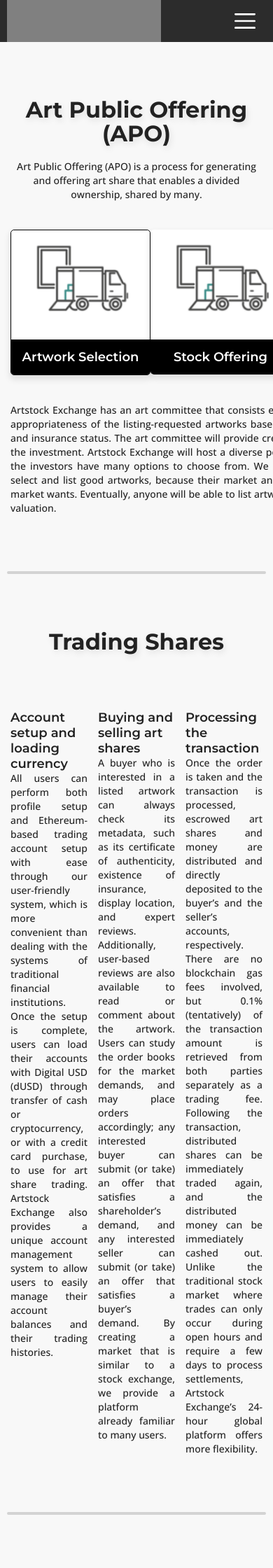
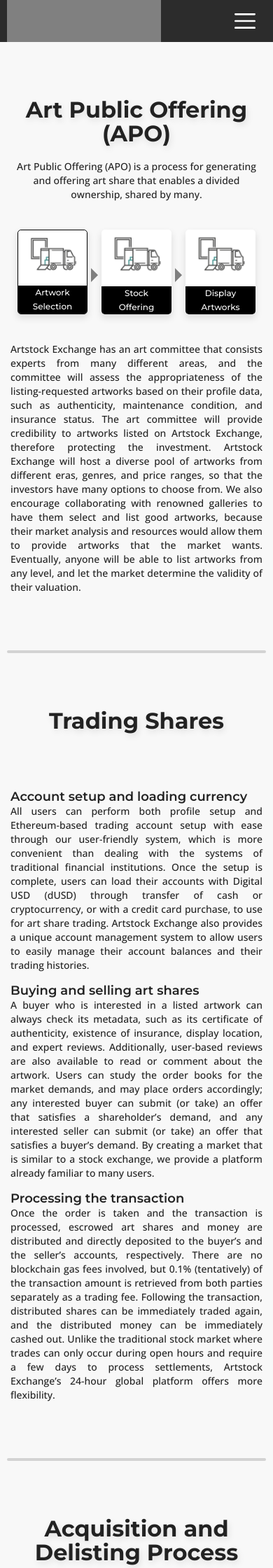
Before and after one commit to volgorean/artstock, a Jekyll site: the page built from tech.html, in a window 390 px wide. Shown: the top 2240 px of the page at 70% size. Built offline with Jekyll 4.4.1, drawn with Linux system fonts in a browser that asks for light colours.

Commit message:
made tech elements mobile friendly

```diff
--- a/css/tech.scss
+++ b/css/tech.scss
@@ -44,9 +44,19 @@
 
 #trading {
   text-align: justify;
+
   h4 { text-align: left; }
   .mid {
     margin: 0 15px;
+  }
+
+  @media(max-width: 800px) {
+    .flexi-c {
+      flex-direction: column;
+    }
+    .mid {
+      margin: 15px 0;
+    }
   }
 }
 
@@ -80,6 +90,7 @@
     > p {
       text-align: center;
       padding-bottom: 40px;
+      @media(max-width: 700px) { padding-bottom: 0; }
     }
   }
 
@@ -109,6 +120,12 @@
   }
   .active {
     display: block;
+  }
+
+  @media(max-width: 700px) {
+    .flexi-c {
+      flex-direction: column;
+    }
   }
 }
 
@@ -157,9 +174,21 @@
     border-bottom: 10px solid transparent;
     border-left: 10px solid gray;
   }
+
+  @media(max-width: 700px) {
+    .step {
+      width: 100px;
+
+      .label {
+        padding: 0 10px;
+        font: 500 12px/20px 'Montserrat', sans-serif;
+      }
+    }
+  }
 }
 .step-content {
   width: 840px;
+  max-width: 100%;
   margin: 0 auto;
   padding-top: 40px;
   text-align: justify;
--- a/tech.html
+++ b/tech.html
@@ -134,7 +134,7 @@
 
     <p>Here are examples of how to use Artstock Exchange</p>
 
-    <div class="flexi-c r w">
+    <div class="flexi-c r">
       <div class="flexi-i sidebar">
         <ul id="caseLinks">
           {% for c in site.cases %}
```
